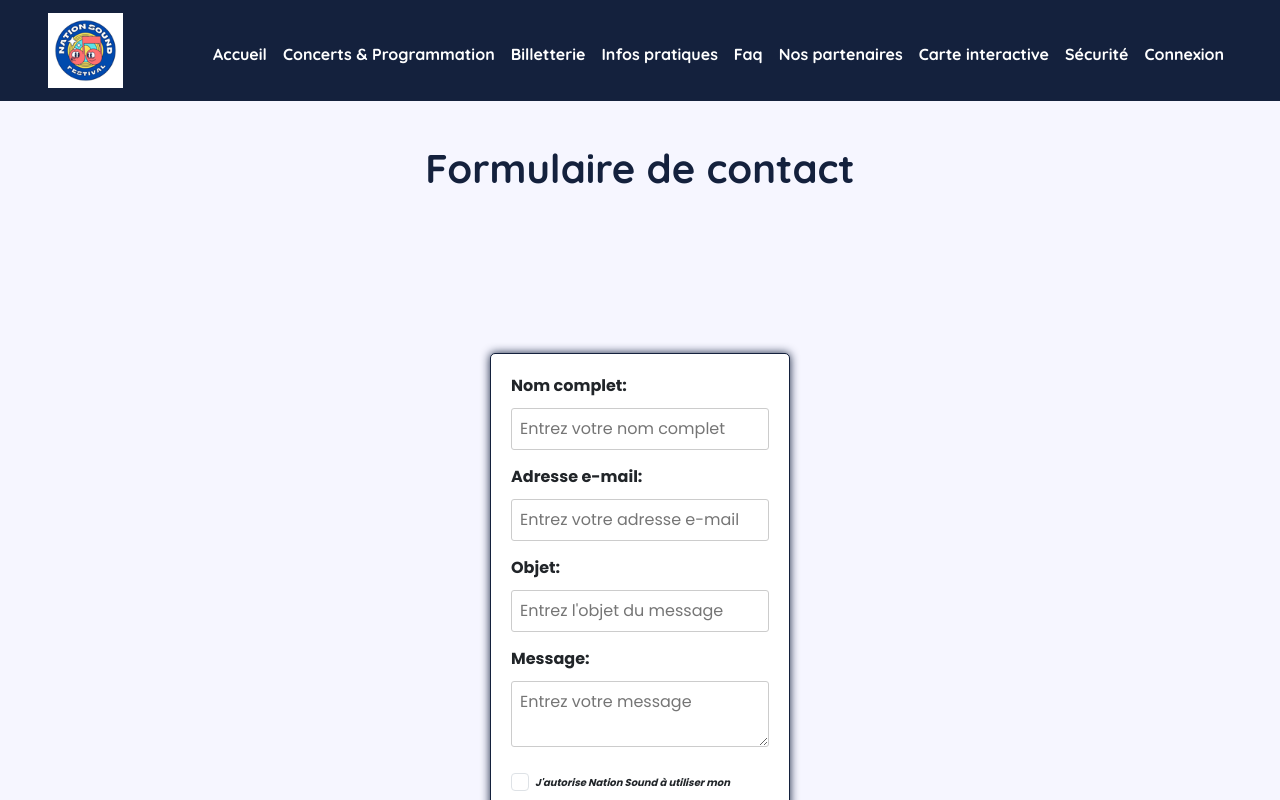
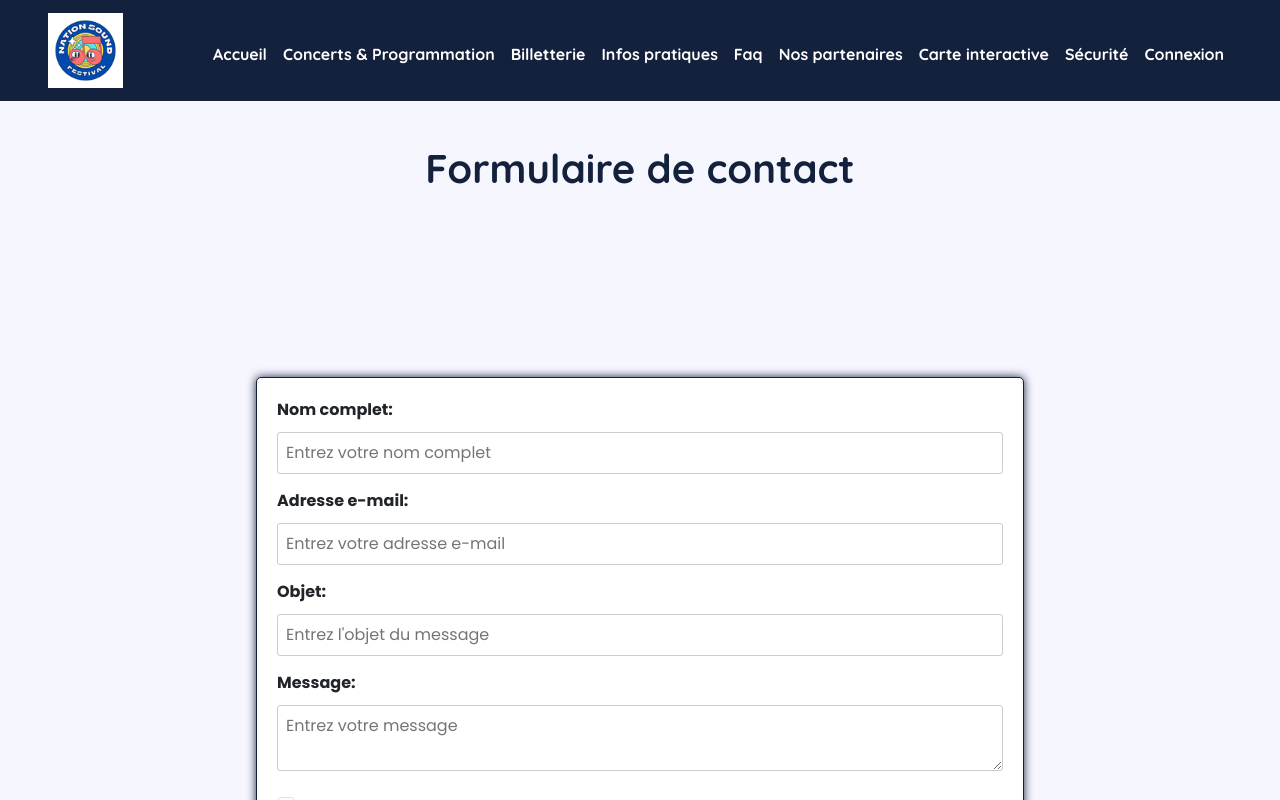
Before and after one commit to wendy1976/nation-sound-react-frontend, a React (Create React App) app: page /contactForm in a window 1280 px wide. Shown: the top 800 px of the page. Built offline with nearby package versions, Linux system fonts and the light colour scheme.

Commit message:
style ContactForm

```diff
--- a/src/ContactForm.css
+++ b/src/ContactForm.css
@@ -1,13 +1,15 @@
-/* Style par défaut pour les mobiles */
-.form {
-    width: 100%;
-    margin: 0 auto;
-}
+/* CSS */
+@media screen and (max-width: 600px) {
+    .form, .form-group {
+      width: 100% !important;
+      max-width: 100% !important;
+    }
+  }
 
 /* Style pour les écrans d'ordinateur */
 @media (min-width: 768px) { /* 768px est généralement la taille à laquelle on passe aux styles de bureau */
     .form {
-        width: 40%;
+        width: 60%;
         margin: 0 auto;
     }
 }
--- a/src/ContactForm.js
+++ b/src/ContactForm.js
@@ -85,7 +85,7 @@ function ContactForm() {
                     <p className='coral'>Merci pour votre message! Nous vous répondrons dès que possible.</p>
                 ) : (
                     // Afficher le formulaire si le formulaire n'a pas été soumis
-                    <form onSubmit={handleSubmit} className="form mb-5 mt-5">
+                    <form onSubmit={handleSubmit} className="form mb-5 mt-5" style={{ width: '100%', maxWidth: '60%', margin: '0 auto' }}>
                         <div className="form-group">
                             <label>Nom complet:</label>
                             <input type="text" name="fullName" value={formData.fullName} onChange={handleInputChange} placeholder="Entrez votre nom complet" />
--- a/src/index.css
+++ b/src/index.css
@@ -186,12 +186,13 @@ body {
   justify-content: center;
   align-items: center;
   height: 100vh;
+  width: 100%;
 }
 
 .form {
   display: flex;
   flex-direction: column;
-  width: 300px;
+  width: 100%;
   padding: 20px;
   border: 1px solid var(--blue);
   box-shadow: 0 0 10px var(--blue);
```
